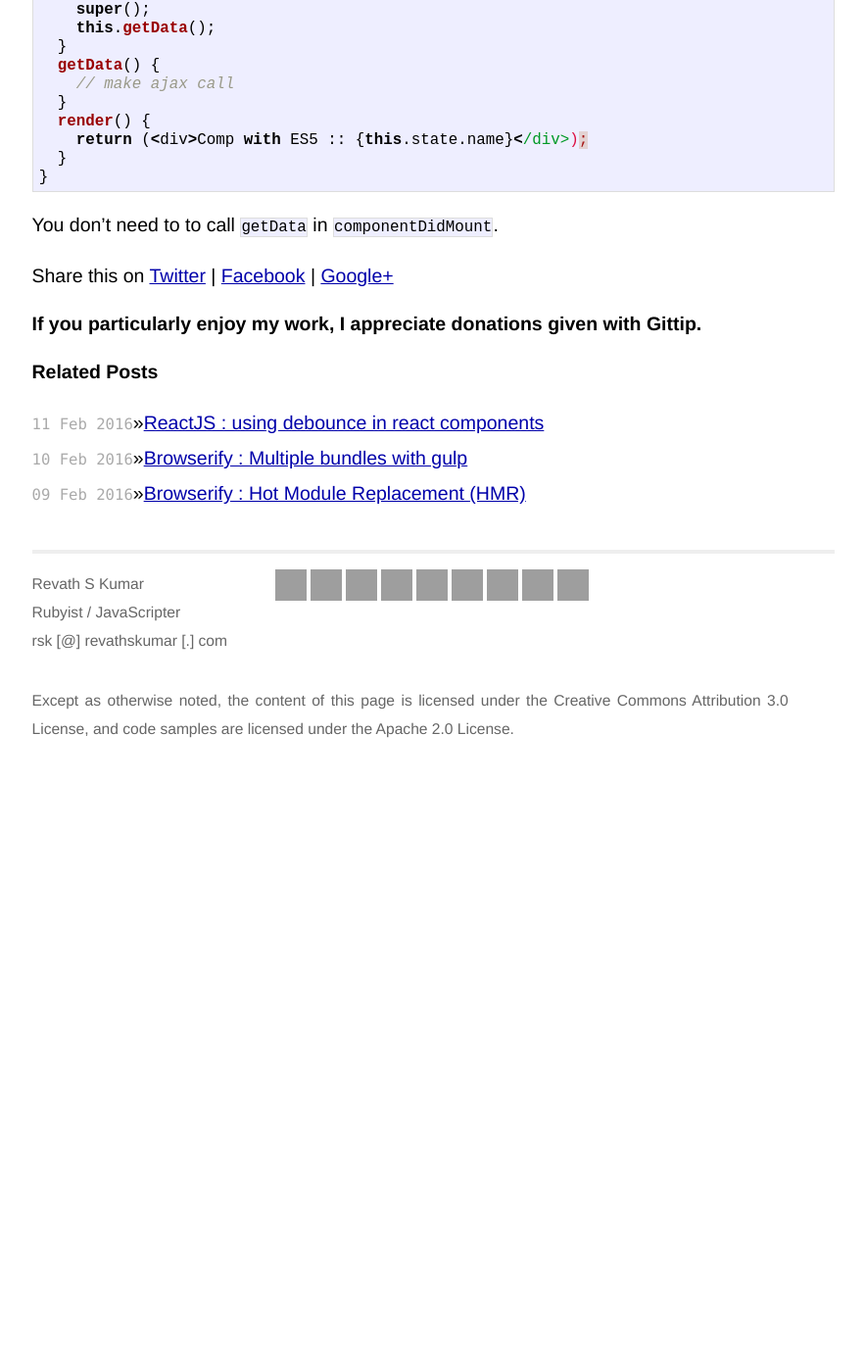
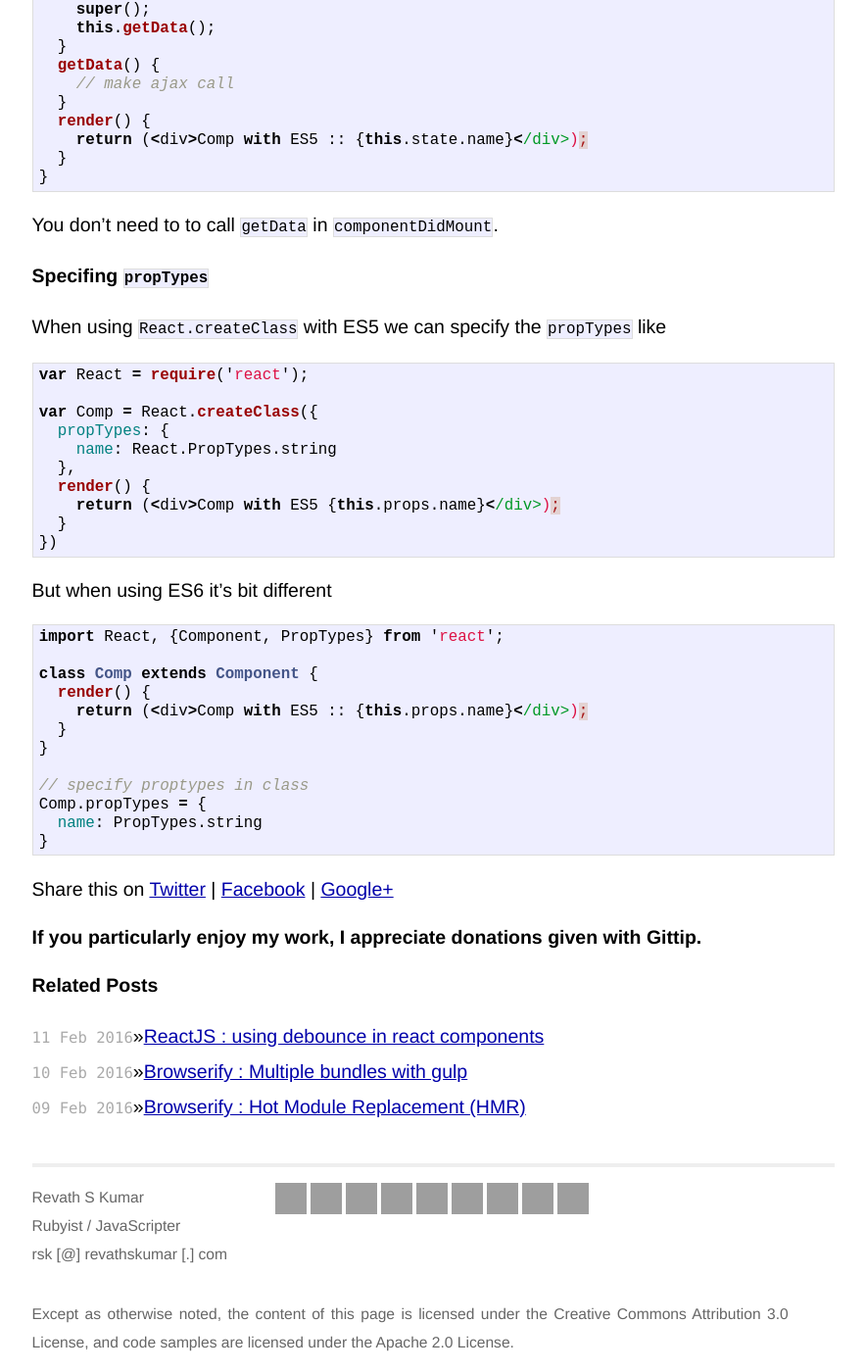
Before and after one commit to revathskumar/blog.revathskumar.com, a Jekyll site: the page built from _posts/2016-02-12-reactjs-writing-in-es6.md, in a window 1280 px wide and 1400 px high, scrolled down 1535 px, cut to the strip 0-1400 px from the top of the window. Shown: the whole strip at 98% size, without its empty margins (198-1081 px from the left). Built offline with Jekyll 4.4.1, drawn with Linux system fonts in a browser that asks for light colours; before the commit the page ends 2309 px from its top, so only the background shows below that; grey boxes are pictures that could not be loaded.

Commit message:
Adding missing proptypes in react with es6

```diff
--- a/_posts/2016-02-12-reactjs-writing-in-es6.md
+++ b/_posts/2016-02-12-reactjs-writing-in-es6.md
@@ -80,3 +80,37 @@ class Comp extends Component {
 ~~~
 
 You don't need to to call `getData` in `componentDidMount`.
+
+## Specifing `propTypes`
+
+When using `React.createClass` with ES5 we can specify the `propTypes` like
+
+~~~ js
+var React = require('react');
+
+var Comp = React.createClass({
+  propTypes: {
+    name: React.PropTypes.string
+  },
+  render() {
+    return (<div>Comp with ES5 {this.props.name}</div>);
+  }
+})
+~~~
+
+But when using ES6 it's bit different
+
+~~~ js
+import React, {Component, PropTypes} from 'react';
+
+class Comp extends Component {
+  render() {
+    return (<div>Comp with ES5 :: {this.props.name}</div>);
+  }
+}
+
+// specify proptypes in class
+Comp.propTypes = {
+  name: PropTypes.string
+}
+~~~
```
